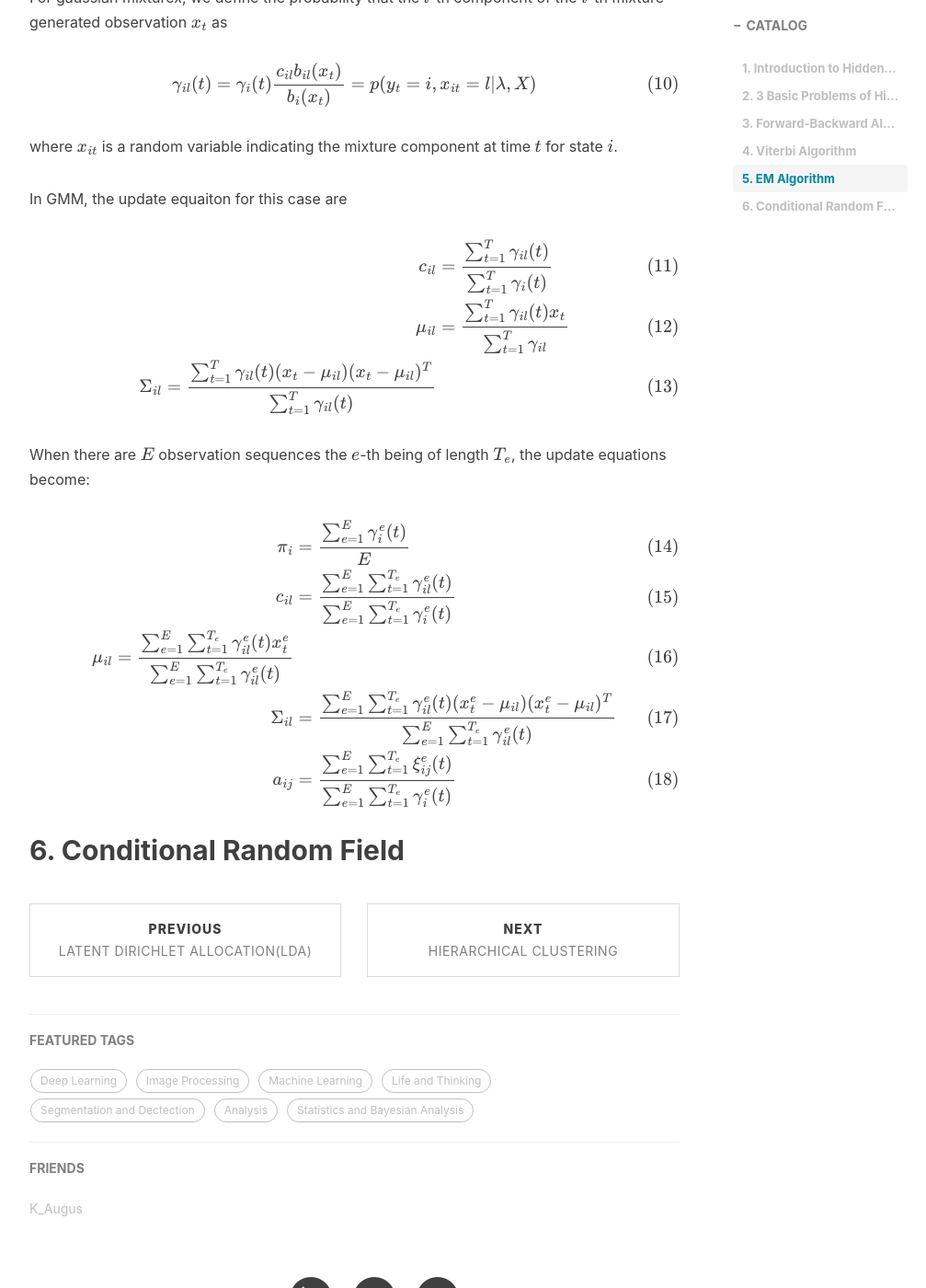
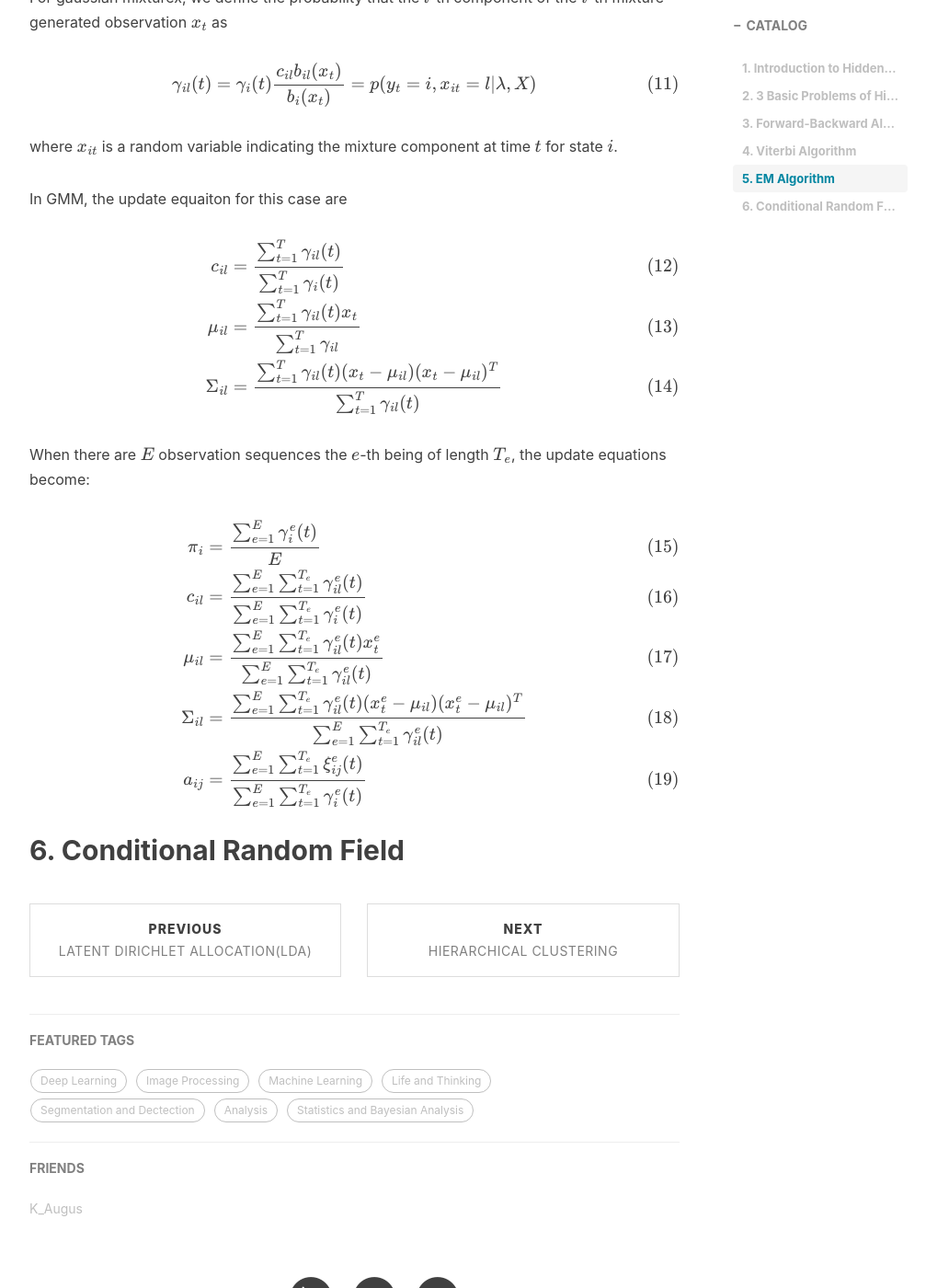
Before and after one commit to Gwan-Siu/gwansiu.github.io, a Jekyll site: the page built from _posts/2018-12-07-HMM.markdown, in a window 1280 px wide and 1400 px high, scrolled down 4313 px. Shown: the whole window at 92% size, without its empty margins (233-1240 px from the left). Built offline with Jekyll 4.4.1, drawn with Linux system fonts in a browser that asks for light colours; nearby versions of some CDN libraries; formulas are drawn with MathJax 3; comment, search, counter and statistics services are not loaded; some of the changed text lies outside the part shown.

Commit message:
Debug HMM
Debug HMM

```diff
--- a/_posts/2018-12-07-HMM.markdown
+++ b/_posts/2018-12-07-HMM.markdown
@@ -18,7 +18,7 @@ In fact, HMM is considered as a generative model as well as a sequential model.
 $$
 \begin{align}
 \displaystyle{p(X,Y)&=\prod_{t=1}^{T}p(x_{t}\vert y_{t})p(y_{t}\vert y_{t-1})} \\
-&=\displaystyle{\prod_{t=1}^{T}A_{y_{t},x_{t}}}B_{y_{t-1},y_{t}}
+&=\displaystyle{\prod_{t=1}^{T}A_{y_{t},x_{t}}B_{y_{t-1},y_{t}}}
 \end{align}
 $$
 
@@ -63,7 +63,7 @@ which is the probability of the ending partial sequence $x_{t+1},...,x_{T}$ give
 
 1. $\beta_{i}(T)=1$
 2. $\beta_{i}(t)=\sum_{j=1}^{K}a_{ij}b_{j}\beta_{j}(t+1)$
-3. $p(X\vert lambda)=\sum_{i=1}^{N}\beta_{i}(1)\pi_{i}(1)b_{i}(x_{1})$
+3. $p(X\vert \lambda)=\sum_{i=1}^{N}\beta_{i}(1)\pi_{i}(1)b_{i}(x_{1})$
 
 Now, we define
 
@@ -122,10 +122,10 @@ $$
 to be note that
 
 $$
-\begin{equation}
+\begin{align}
 \sum_{t}\gamma_{i}(t) &=\sum_{t}\mathbb{E}\[I_{t}(i)\] =\mathbb{E}\[\sum_{t}I_{t}(i)\] \\
-\sum_{t}\xi_{ij}(t) = \sum_{t}\mathbb{E}\[I_{t}(i,j)\]=\mathbb{E}\[\sum_{t}I_{t}(i,j)\]
-\end{equation}
+\sum_{t}\xi_{ij}(t) &= \sum_{t}\mathbb{E}\[I_{t}(i,j)\]=\mathbb{E}\[\sum_{t}I_{t}(i,j)\]
+\end{align}
 $$
 
 where $I_{t}(i)$ is an indicator random variable that is 1 when we are in state $i$ at time $t$, and $I_{t}(i,j)$ is a random variable that is 1 when we move from state $i$ to state $j$ after time $t$.
@@ -180,7 +180,7 @@ $$
 \begin{align}
 c_{il} &= \frac{\sum_{t=1}^{T}\gamma_{il}(t)}{\sum_{t=1}^{T}\gamma_{i}(t)} \\
 \mu_{il} &= \frac{\sum_{t=1}^{T}\gamma_{il}(t)x_{t}}{\sum_{t=1}^{T}\gamma_{il}} \\
-\Sigma_{il} = \frac{\sum_{t=1}^{T}\gamma_{il}(t)(x_{t}-\mu_{il})(x_{t}-\mu_{il})^{T}}{\sum_{t=1}^{T}\gamma_{il}(t)}
+\Sigma_{il} &= \frac{\sum_{t=1}^{T}\gamma_{il}(t)(x_{t}-\mu_{il})(x_{t}-\mu_{il})^{T}}{\sum_{t=1}^{T}\gamma_{il}(t)}
 \end{align}
 $$
 
@@ -190,7 +190,7 @@ $$
 \begin{align}
 \pi_{i} &= \frac{\sum_{e=1}^{E}\gamma_{i}^{e}(t)}{E} \\
 c_{il} &= \frac{\sum_{e=1}^{E}\sum_{t=1}^{T_{e}}\gamma_{il}^{e}(t)}{\sum_{e=1}^{E}\sum_{t=1}^{T_{e}}\gamma_{i}^{e}(t)} \\
-\mu_{il} = \frac{\sum_{e=1}^{E}\sum_{t=1}^{T_{e}}\gamma_{il}^{e}(t)x_{t}^{e}}{\sum_{e=1}^{E}\sum_{t=1}^{T_{e}}\gamma_{il}^{e}(t)} \\
+\mu_{il} &= \frac{\sum_{e=1}^{E}\sum_{t=1}^{T_{e}}\gamma_{il}^{e}(t)x_{t}^{e}}{\sum_{e=1}^{E}\sum_{t=1}^{T_{e}}\gamma_{il}^{e}(t)} \\
 \Sigma_{il} &= \frac{\sum_{e=1}^{E}\sum_{t=1}^{T_{e}}\gamma_{il}^{e}(t)(x_{t}^{e}-\mu_{il})(x_{t}^{e}-\mu_{il})^{T}}{\sum_{e=1}^{E}\sum_{t=1}^{T_{e}}\gamma_{il}^{e}(t)} \\
 a_{ij} &= \frac{\sum_{e=1}^{E}\sum_{t=1}^{T_{e}}\xi_{ij}^{e}(t)}{\sum_{e=1}^{E}\sum_{t=1}^{T_{e}}\gamma_{i}^{e}(t)}
 \end{align}
```
Also changed, not shown: other parts of _posts/2018-12-07-HMM.markdown (+1 -1 lines).
